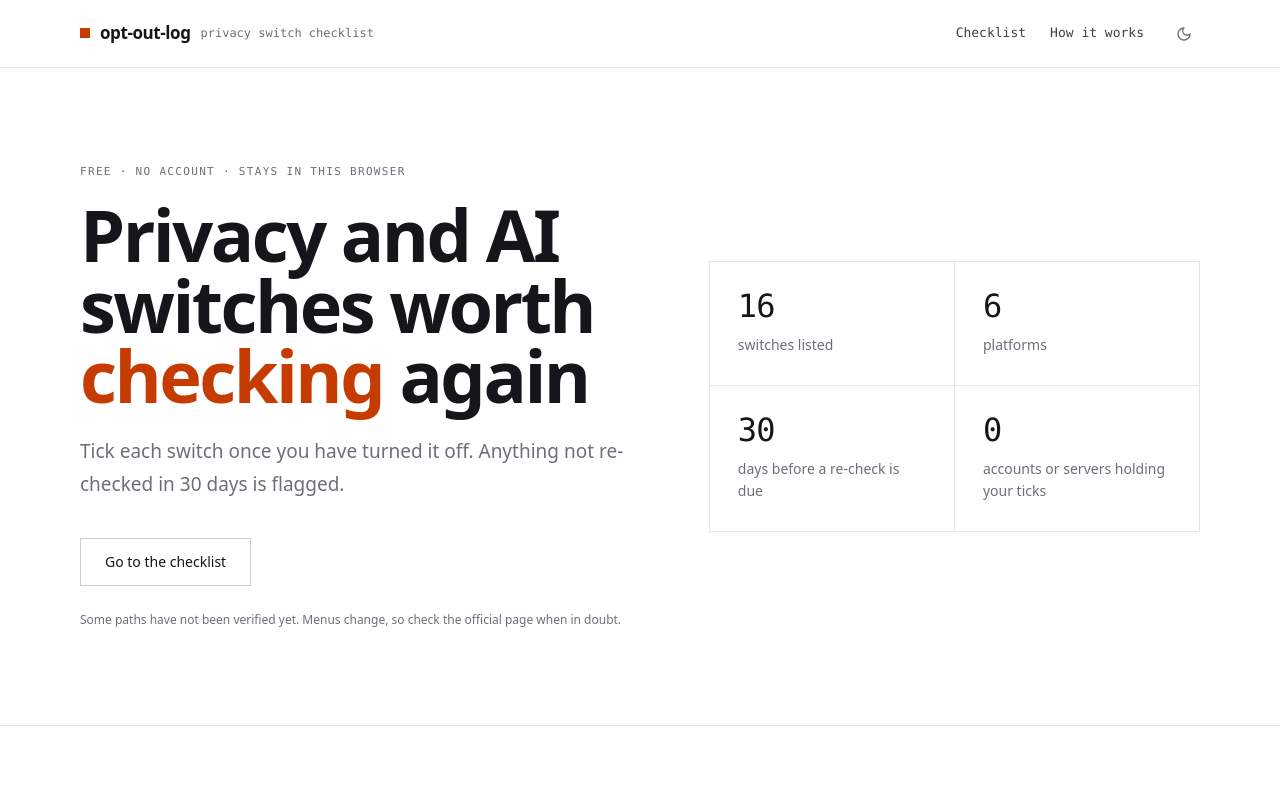
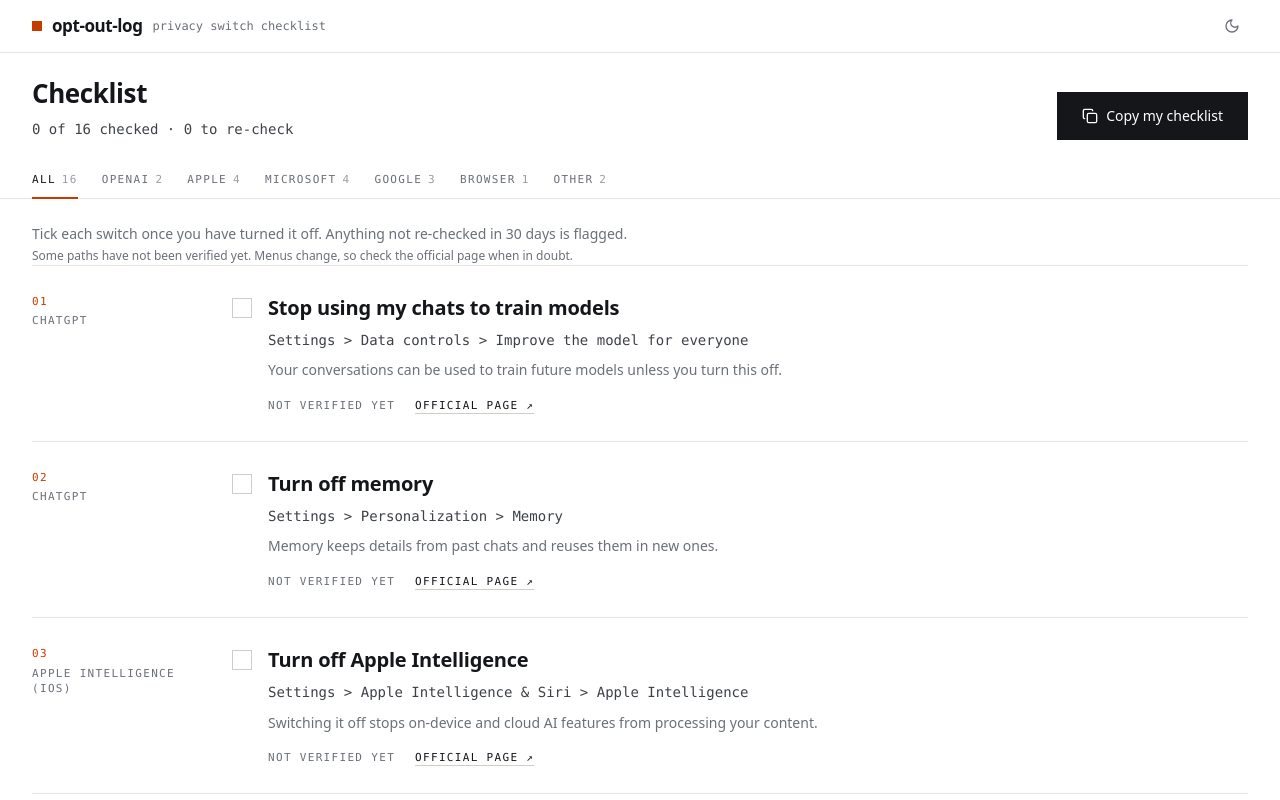
Before and after one commit to yangxdev/opt-out-log, a React (Vite) app: page / in a window 1280 px wide. Shown: the top 800 px of the page. Built offline with nearby package versions, Linux system fonts and the light colour scheme.

Commit message:
change #10 task 1: Rebuild the screen in the app shell
Co-Authored-By: Claude Sonnet 5.5 <noreply@anthropic.com>

```diff
--- a/src/App.tsx
+++ b/src/App.tsx
@@ -1,5 +1,5 @@
-import { Accent, Hero, Section, SiteFooter, SiteHeader } from './components/shell/index.ts';
-import { buttonClass, Cell, CellGrid, Note, Stat } from './components/ui/index.ts';
+import { AppFooter, AppHeader, AppShell, ViewHeader } from './components/shell/index.ts';
+import { Note } from './components/ui/index.ts';
 import { catalogue } from './features/checklist/checklistSlice.ts';
 import { ChecklistList } from './features/checklist/ChecklistList.tsx';
 import { CopyChecklistButton } from './features/checklist/CopyChecklistButton.tsx';
@@ -10,87 +10,14 @@ import { STALE_AFTER_MS } from './features/checklist/helpers.ts';
 const REPO_URL = 'https://github.com/yangxdev/opt-out-log';
 const SUGGEST_URL = `${REPO_URL}/blob/main/src/data/settings.json`;
 const hasUnverified = catalogue.some((e) => e.verifiedOn === null);
-const platformCount = new Set(catalogue.map((e) => e.platform)).size;
 const staleDays = Math.round(STALE_AFTER_MS / (24 * 60 * 60 * 1000));
 
 export default function App() {
   return (
-    <div className="min-h-dvh">
-      <SiteHeader
-        nav={[
-          { href: '#checklist', label: 'Checklist' },
-          { href: '#how', label: 'How it works' },
-        ]}
-      />
-
-      <main>
-        <Hero
-          eyebrow="Free · No account · Stays in this browser"
-          title={
-            <>
-              Privacy and AI switches worth <Accent>checking</Accent> again
-            </>
-          }
-          lede="Tick each switch once you have turned it off. Anything not re-checked in 30 days is flagged."
-          actions={
-            <a href="#checklist" className={buttonClass('ghost')}>
-              Go to the checklist
-            </a>
-          }
-          footnote={
-            hasUnverified ? (
-              <Note>
-                Some paths have not been verified yet. Menus change, so check the official page when
-                in doubt.
-              </Note>
-            ) : null
-          }
-          aside={
-            <CellGrid columns={2} className="grid-cols-2">
-              <Stat value={catalogue.length} caption="switches listed" />
-              <Stat value={platformCount} caption="platforms" />
-              <Stat value={staleDays} caption="days before a re-check is due" />
-              <Stat value={0} caption="accounts or servers holding your ticks" />
-            </CellGrid>
-          }
-        />
-
-        <Section id="checklist" index="01" label="Checklist">
-          <div className="flex flex-wrap items-start justify-between gap-x-8 gap-y-4">
-            <Summary />
-            <CopyChecklistButton />
-          </div>
-          <div className="mt-8">
-            <PlatformFilter />
-          </div>
-          <ChecklistList />
-        </Section>
-
-        <Section
-          id="how"
-          index="02"
-          label="How it works"
-          tone="zone"
-          title="Settings drift. This keeps track."
-          lede="Vendors add new AI and data-sharing features, and updates can switch old ones back on. A date next to each switch tells you when you last looked."
-        >
-          <CellGrid>
-            <Cell index="01" title="Tick">
-              Turn a switch off on your device, then tick it here. The date is saved in this browser
-              only.
-            </Cell>
-            <Cell index="02" title="Re-check">
-              After {staleDays} days a ticked switch is flagged as due, so you look again after
-              updates.
-            </Cell>
-            <Cell index="03" title="Copy">
-              Copy the whole list as Markdown, with your dates, to keep it or share it.
-            </Cell>
-          </CellGrid>
-        </Section>
-      </main>
-
-      <SiteFooter
+    <AppShell
+      header={<AppHeader />}
+      footer={
+        <AppFooter
           links={[
             { href: REPO_URL, label: 'Source' },
             { href: SUGGEST_URL, label: 'Suggest a change' },
@@ -100,7 +27,30 @@ export default function App() {
             This lists switches only. It cannot read your settings and stores nothing outside this
             browser.
           </Note>
-      </SiteFooter>
+        </AppFooter>
+      }
+    >
+      <ViewHeader
+        title="Checklist"
+        meta={<Summary />}
+        actions={<CopyChecklistButton />}
+        toolbar={<PlatformFilter />}
+      />
+      <div className="px-edge pt-6">
+        <p className="text-small text-muted">
+          Tick each switch once you have turned it off. Anything not re-checked in {staleDays} days
+          is flagged.
+        </p>
+        {hasUnverified ? (
+          <Note>
+            Some paths have not been verified yet. Menus change, so check the official page when in
+            doubt.
+          </Note>
+        ) : null}
       </div>
+      <div className="px-edge pb-6">
+        <ChecklistList />
+      </div>
+    </AppShell>
   );
 }
--- a/src/features/checklist/ChecklistList.tsx
+++ b/src/features/checklist/ChecklistList.tsx
@@ -12,7 +12,7 @@ export function ChecklistList() {
 
   if (entries.length === 0) {
     return (
-      <div className="mt-8">
+      <div className="py-6">
         <EmptyState
           title="Nothing here yet"
           body="No switches for this platform. Add one by pull request."
@@ -22,8 +22,7 @@ export function ChecklistList() {
   }
 
   return (
-    // The filter row above already draws the top rule.
-    <RuledList className="border-t-0">
+    <RuledList>
       {entries.map((entry) => (
         <ChecklistItem
           key={entry.id}
--- a/src/features/checklist/CopyChecklistButton.tsx
+++ b/src/features/checklist/CopyChecklistButton.tsx
@@ -24,7 +24,7 @@ export function CopyChecklistButton() {
   }
 
   return (
-    <div>
+    <div className={state.kind === 'failed' ? 'w-full' : undefined}>
       <Button variant="primary" onClick={() => void copy()}>
         <LuCopy className="size-4" aria-hidden />
         Copy my checklist
@@ -39,7 +39,7 @@ export function CopyChecklistButton() {
           <p role="alert" className="text-small text-danger">
             Could not copy. Select the text below instead.
           </p>
-          <label className="mt-3 block">
+          <label className="mt-3 block max-w-3xl">
             <span className={labelClass}>Checklist as Markdown</span>
             <textarea
               readOnly
--- a/src/features/checklist/Summary.tsx
+++ b/src/features/checklist/Summary.tsx
@@ -8,7 +8,7 @@ export function Summary() {
     shallowEqual,
   );
   return (
-    <p className="pt-3 font-mono text-small text-ink-soft tnum">
+    <p className="font-mono text-small text-ink-soft tnum">
       {checked} of {total} checked · {stale} to re-check
     </p>
   );
```
Lines whose indentation alone changed are shown as unchanged.
